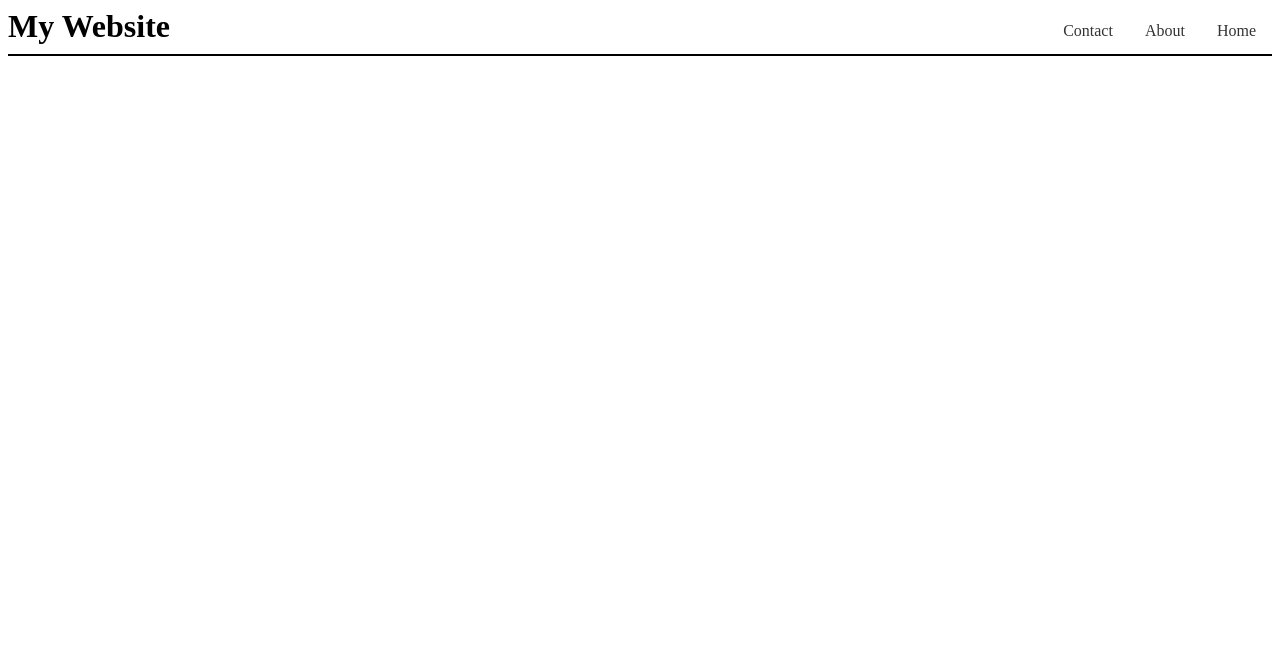
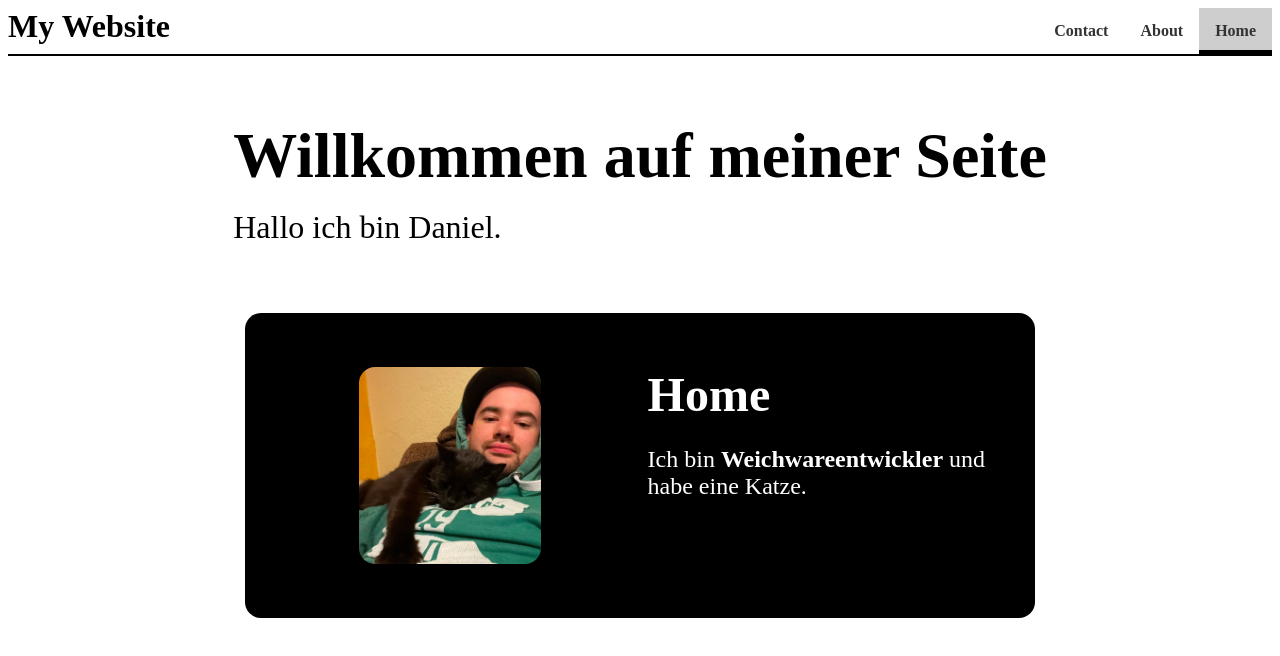
Before and after one commit to m3Nemo/m3Nemo.github.io, a plain HTML site: page index.html in a window 1280 px wide. Both pictures are taken after a click on the link "Home". Drawn offline with Linux system fonts and the light colour scheme.

Commit message:
Navigation, Template Content

```diff
--- a/index.html
+++ b/index.html
@@ -8,14 +8,52 @@
 </head>
 <body>
     <ul class="navbar">
-        <heading class="title">My Website</heading>
-        <li><a href="#home">Home</a></li>
-        <li><a href="#about">About</a></li>
-        <li><a href="#contact">Contact</a></li>
+        <heading class="heading2">My Website</heading>
+        <li><a class="selected" id="HomeLink" href="#home" onclick="handleLinkNav('Home')">Home</a></li>
+        <li><a id="AboutLink" href="#about" onclick="handleLinkNav('About')">About</a></li>
+        <li><a id="ContactLink" href="#contact" onclick="handleLinkNav('Contact')">Contact</a></li>
     </ul>
 
-    <div class="content">
+    <div class="vcontainer">
+        <div class="vcontainer-cell">
+            <heading class="title">Willkommen auf meiner Seite</heading>
+            <heading class="subtitle">Hallo ich bin Daniel.</heading>
+        </div>
+    </div>
 
+    <div class="contentSection blackBox active" id="Home">
+        <div class="hcontainer alignTop">
+            <div class="hcontainer-cell twoColumns">
+                <img class="image" src="/media/profile.jpg" alt="Paris" style="width:50%">
+            </div>
+            <div class="vcontainer-cell twoColumns">
+                <heading class="heading1">Home</heading>
+                <p class="infotext">Ich bin <b>Weichwareentwickler</b> und habe eine Katze.</p>
+            </div>
+        </div>
     </div>
+    <div class="contentSection blackBox hidden" id="About">
+        <div class="hcontainer alignTop">
+            <div class="hcontainer-cell twoColumns">
+                <img class="image" src="/media/profile.jpg" alt="Paris" style="width:50%">
+            </div>
+            <div class="vcontainer-cell twoColumns">
+                <heading class="heading1">About Me</heading>
+                <p class="infotext">Ich spiele gerne <b>Geige</b> und trage eine Glatze.</p>
+            </div>
+        </div>
+    </div>
+    <div class="contentSection blackBox hidden" id="Contact">
+        <div class="hcontainer alignTop">
+            <div class="hcontainer-cell twoColumns">
+                <img class="image" src="/media/profile.jpg" alt="Paris" style="width:50%">
+            </div>
+            <div class="vcontainer-cell twoColumns">
+                <heading class="heading1">Contact Me</heading>
+                <p class="infotext">Or not hehehe</p>
+            </div>
+        </div>
+    </div>
+
 </body>
 </html>
--- a/script.js
+++ b/script.js
@@ -0,0 +1,20 @@
+function handleLinkNav(goTo) {
+    toggleSection(goTo);
+    toggleNavbar(goTo);
+}
+
+function toggleNavbar(goTo) {
+    var navLink = document.getElementById(goTo + "Link");
+    var activeLink = document.querySelector('.selected');
+    activeLink.classList.remove("selected");
+    navLink.classList.add("selected");
+}
+
+function toggleSection(goTo) {
+    var activeSection = document.querySelector('.contentSection.active');
+    activeSection.classList.add("hidden");
+    activeSection.classList.remove("active");
+    var navigateTo = document.getElementById(goTo);
+    navigateTo.classList.remove("hidden");
+    navigateTo.classList.add("active");
+}
--- a/styles.css
+++ b/styles.css
@@ -18,6 +18,8 @@ ul.navbar li a {
     padding: 14px 16px;
     text-decoration: none;
     position: relative; /* Add this line to allow absolute positioning */
+    font-weight: bold;
+
 }
 
 ul.navbar li a:hover {
@@ -36,19 +38,115 @@ ul.navbar li a::before {
     transform: scaleX(0); /* Initially set to zero width */
 }
 
+ul.navbar li a.selected::before {
+    content: "";
+    position: absolute;
+    bottom: 0;
+    left: 0;
+    right: 0;
+    height: 4px;
+    background-color: hsl(0, 0%, 0%);
+    transform: scaleX(1);
+}
+
+.selected {
+    background-color:hsla(0, 0%, 0%, 0.192)
+}
+
 ul.navbar li a:hover::before {
     transform: scaleX(1); /* Expand to full width on hover */
 }
 
-.title {
+.heading1 {
+    font-size: 3em;
+    font-weight: bold;
+    margin: 0;
+    padding: 0;
+}
+
+.heading2 {
     font-size: 2em;
     font-weight: bold;
     margin: 0;
-    padding: 0;
-    text-align: center;
 }
 
-.container {
-    width: 80%;
+.title {
+    font-size: 4em;
+    font-weight: bold;
+    margin-bottom: 0.25em;
+    padding: 0;
+    text-align: left;
+}
+
+.subtitle {
+    font-size: 2em;
+    margin-bottom: 0.125em;
+    padding: 0;
+    text-align: left;
+}
+
+.contentSection {
+    width: 60%;
     margin: 0 auto;
+    padding: 1em;
+    border-radius: 1em;
 }
+
+.vcontainer {
+    margin: 4% auto;
+    align-items: center;
+    justify-content: center;
+    display: flex;
+    flex-direction: column;
+}
+
+.hcontainer {
+    margin: 4% auto;
+    align-items: center;
+    justify-content: center;
+    display: flex;
+    flex-direction: row;
+}
+
+.vcontainer-cell {
+    display: flex;
+    flex-direction: column;
+    margin: 1%;
+}
+
+.hcontainer-cell {
+    display: flex;
+    flex-direction: row;
+    margin: 1%;
+    justify-content: center;
+}
+
+.infotext {
+    font-size: 1.5em;
+    margin-bottom: 1em;
+    padding: 0;
+    text-align: left;
+}
+
+.twoColumns {
+    width: 50%;
+}
+
+.image {
+    width: 100%;
+    height: auto;
+    border-radius: 1em;
+}
+
+.blackBox {
+    background-color: rgb(0, 0, 0);
+    color: white;
+}
+
+.alignTop {
+    align-items: flex-start;
+}
+
+.hidden {
+    display: none;
+}
```
Also changed, not shown: media/profile.jpg (added).
